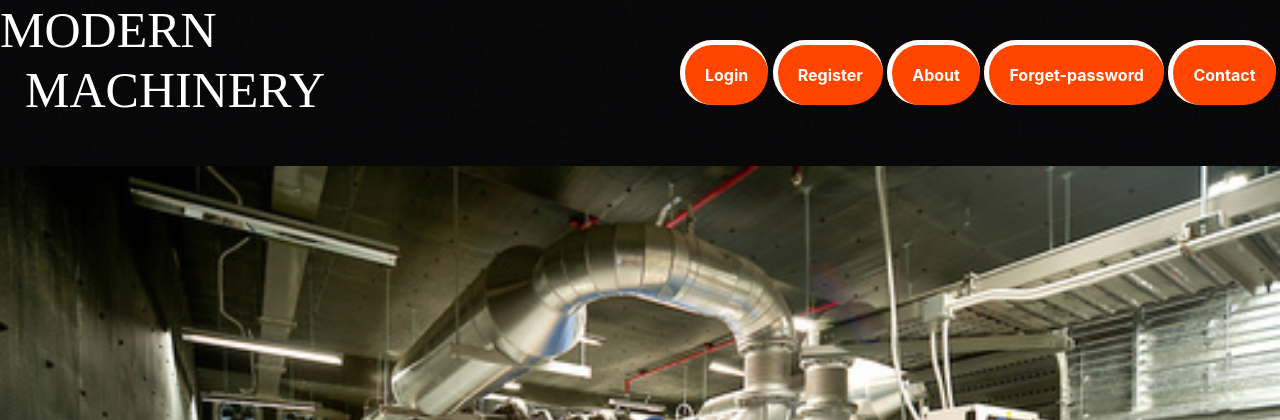
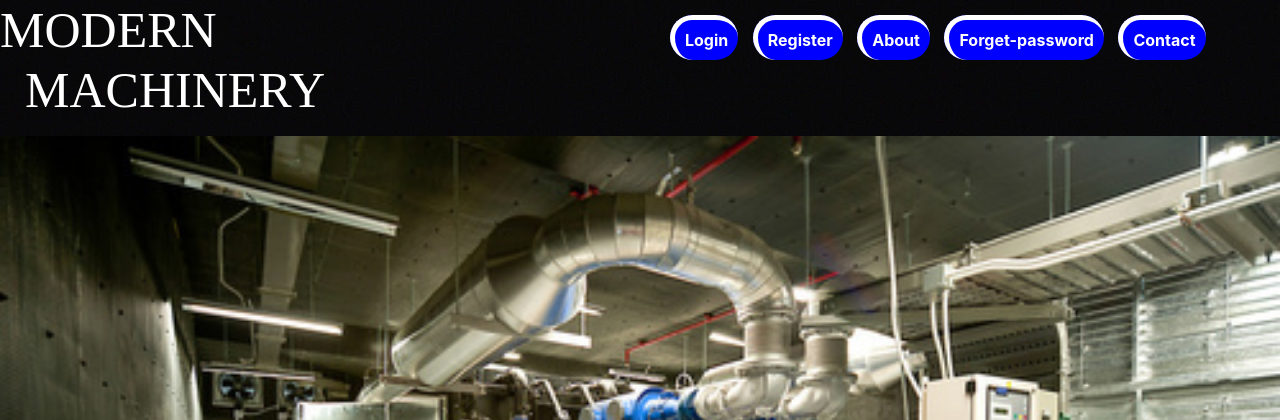
Before and after one commit to mrabdullahsaigal/Project, a PHP site: page /index.html in a window 1280 px wide. Shown: the top 420 px of the page. Run offline with PHP 8.4, Linux system fonts and the light colour scheme.

Commit message:
some updates

```diff
--- a/css1.css
+++ b/css1.css
@@ -67,21 +67,21 @@ h1 pre {
 
 nav ul {
     float: right;
-
+    padding: 20px;
 }
 
 nav ul li {
     list-style-type: none;
     display: inline-block;
-    line-height: 50px;
-    line-height: 150px;
+    line-height: 40px;
+    margin-left: 10px;
 }
 
 nav ul li a {
     color: white;
-    padding: 20px;
+    padding: 10px;
     text-decoration: none;
-    background-color: orangered;
+    background-color:blue;
     border-radius: 90px;
     border: 5px solid white;
 border-bottom: 10em ;
```
